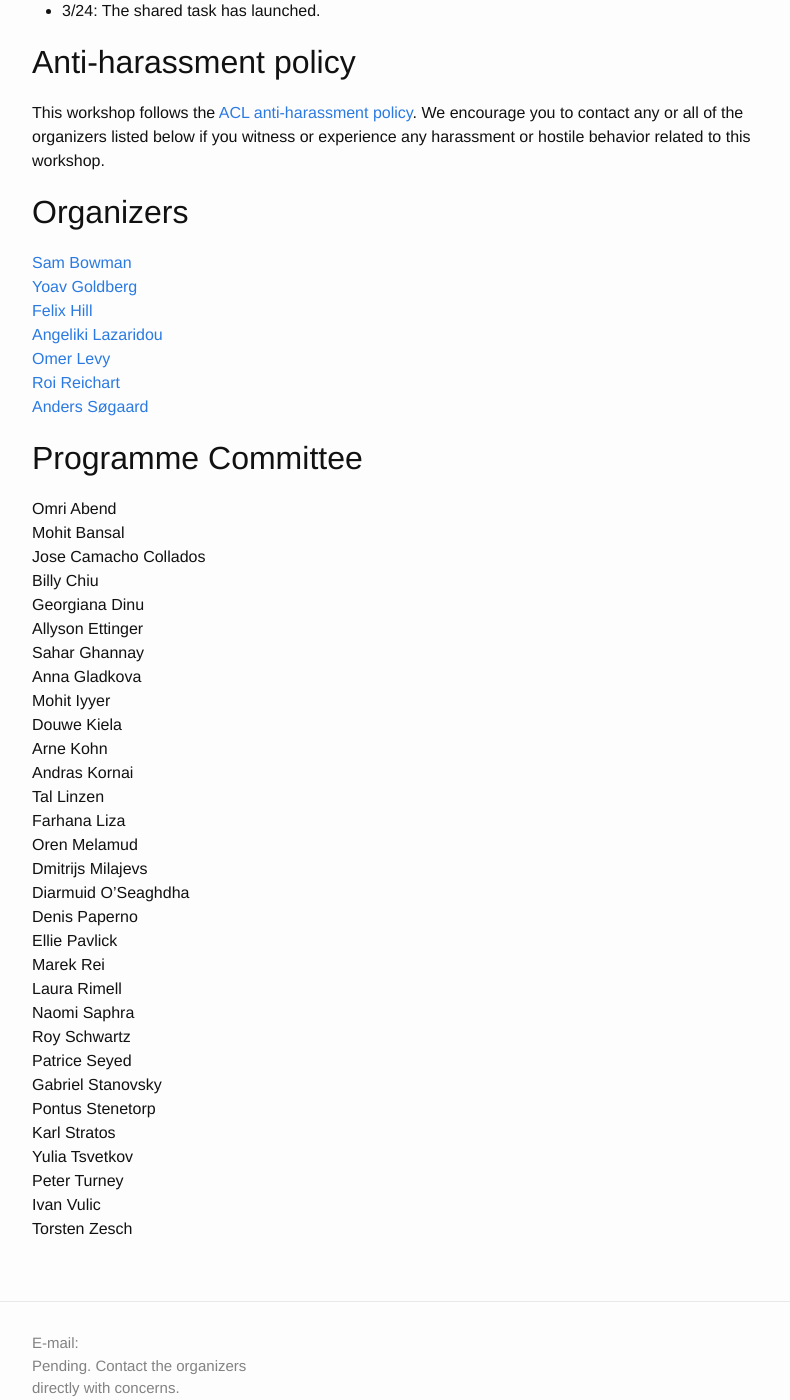
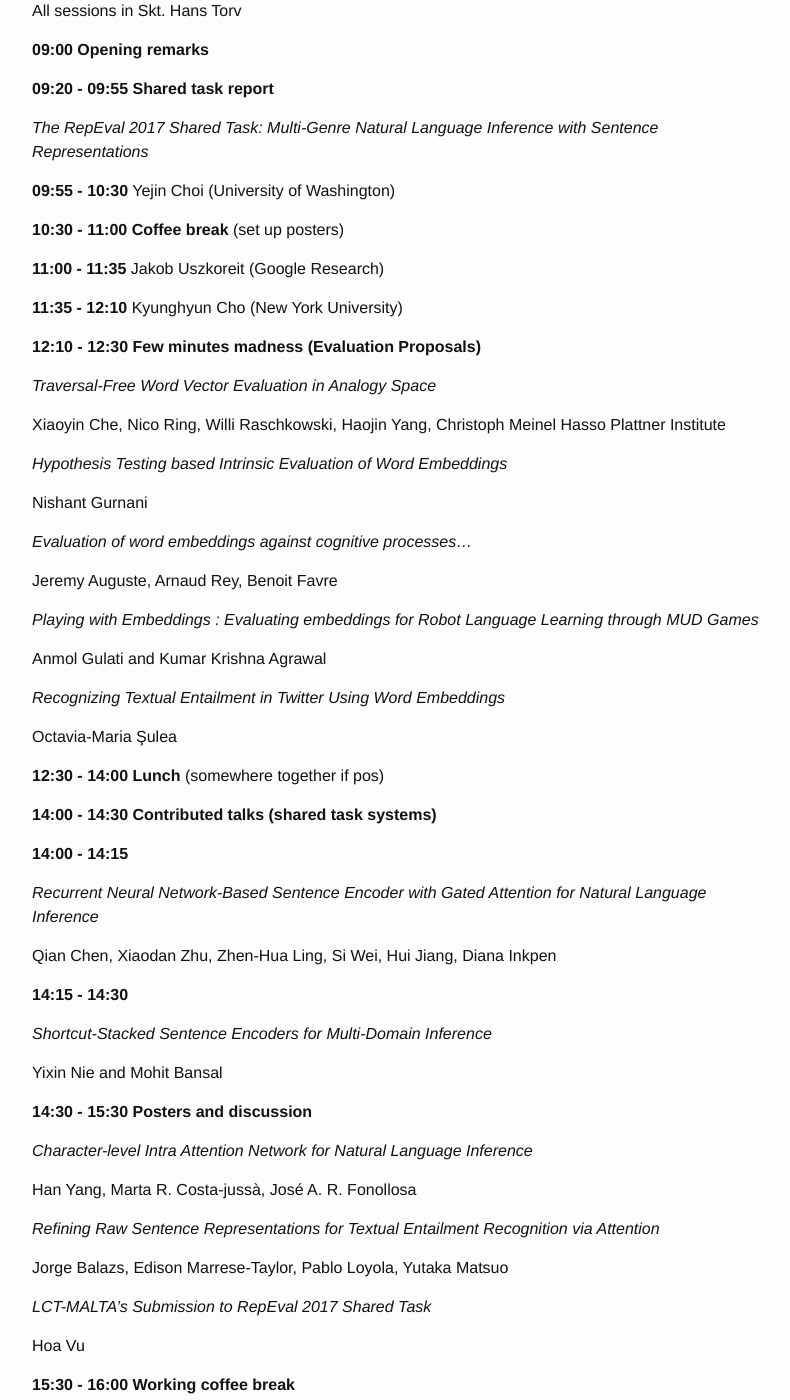
Before and after one commit to RepEval2017/RepEval2017.github.io, a Jekyll site: the page built from index.md, in a window 1280 px wide and 1400 px high, scrolled down 894 px. Shown: the whole window, without its empty margins (238-1028 px from the left). Built offline with Jekyll 4.4.1, drawn with Linux system fonts in a browser that asks for light colours; some of the changed text lies outside the part shown.

Commit message:
Added schedule

```diff
--- a/index.md
+++ b/index.md
@@ -15,6 +15,99 @@ This workshop deals with the evaluation of general-purpose vector representation
 Evaluating general-purpose representation learning systems is fundamentally difficult. They can be trained on a variety of objectives, making simple intrinsic evaluations useless as a means of comparing methods. They are also meant to be applied to a variety of downstream tasks, which will place different demands on them, making no single extrinsic evaluation definitive. The best techniques for evaluating embedding methods in downstream tasks often require investing considerable time and resources in retraining large neural network models, making broad suites of downstream evaluations impractical. In many cases, especially for word-level embeddings, these constraints have led to the rise of dedicated evaluation tasks like similarity and analogy which are not directly related either to training objectives or to downstream tasks. Tasks like these can serve a valuable role in principle, but in practice performance on these tasks has not been highly predictive of downstream task performance.
 
 This workshop aims foster discussion of these issues, and to support the search for high-quality general purpose representation learning techniques for NLP. The workshop will accept submissions through two tracks: a proposal track will showcase submitted proposals for new evaluation techniques, and a shared task will accept submissions of new general purpose sentence representation systems---for which standard evaluations are notably absent---which will be evaluated on a sentence understanding task.
+
+Schedule
+---------
+
+All sessions in Skt. Hans Torv
+
+
+**09:00   	Opening remarks**
+
+
+**09:20 - 09:55   	Shared task report**
+
+*The RepEval 2017 Shared Task: Multi-Genre Natural Language Inference with Sentence Representations*
+
+
+**09:55 - 10:30**   	Yejin Choi (University of Washington)
+
+
+**10:30 - 11:00   	Coffee break** (set up posters)
+
+
+**11:00 - 11:35**  	Jakob Uszkoreit (Google Research)
+
+
+**11:35 - 12:10**   	Kyunghyun Cho (New York University)
+
+
+**12:10 - 12:30   	Few minutes madness (Evaluation Proposals)**
+
+*Traversal-Free Word Vector Evaluation in Analogy Space*
+
+Xiaoyin Che, Nico Ring, Willi Raschkowski, Haojin Yang, Christoph Meinel
+Hasso Plattner Institute
+
+*Hypothesis Testing based Intrinsic Evaluation of Word Embeddings*
+
+Nishant Gurnani
+
+*Evaluation of word embeddings against cognitive processes...*
+
+Jeremy Auguste, Arnaud Rey, Benoit Favre
+
+*Playing with Embeddings : Evaluating embeddings for Robot Language Learning through MUD Games*
+
+Anmol Gulati and Kumar Krishna Agrawal
+
+*Recognizing Textual Entailment in Twitter Using Word Embeddings*
+
+Octavia-Maria Şulea
+
+
+**12:30 - 14:00   	Lunch** (somewhere together if pos)
+
+
+**14:00 - 14:30   	Contributed talks (shared task systems)**
+
+
+**14:00 - 14:15**
+
+*Recurrent Neural Network-Based Sentence Encoder with Gated Attention for Natural Language Inference*
+
+Qian Chen, Xiaodan Zhu, Zhen-Hua Ling, Si Wei, Hui Jiang, Diana Inkpen
+
+
+**14:15 - 14:30**
+
+*Shortcut-Stacked Sentence Encoders for Multi-Domain Inference*
+
+Yixin Nie and Mohit Bansal
+
+
+**14:30 - 15:30   	Posters and discussion**
+
+*Character-level Intra Attention Network for Natural Language Inference*
+
+Han Yang, Marta R. Costa-jussà, José A. R. Fonollosa
+
+*Refining Raw Sentence Representations for Textual Entailment Recognition via Attention*
+
+Jorge Balazs, Edison Marrese-Taylor, Pablo Loyola, Yutaka Matsuo
+
+*LCT-MALTA's Submission to RepEval 2017 Shared Task*
+
+Hoa Vu
+
+
+**15:30 - 16:00   	Working coffee break**
+
+
+**16:00 - 17:30   	Presentation of findings and panel discussion**
+
+Yejin Choi, Kyunghyun Cho, Jakob Uszkoreit and other great minds if they are up for it...
+
 
 News
 ---------
```
